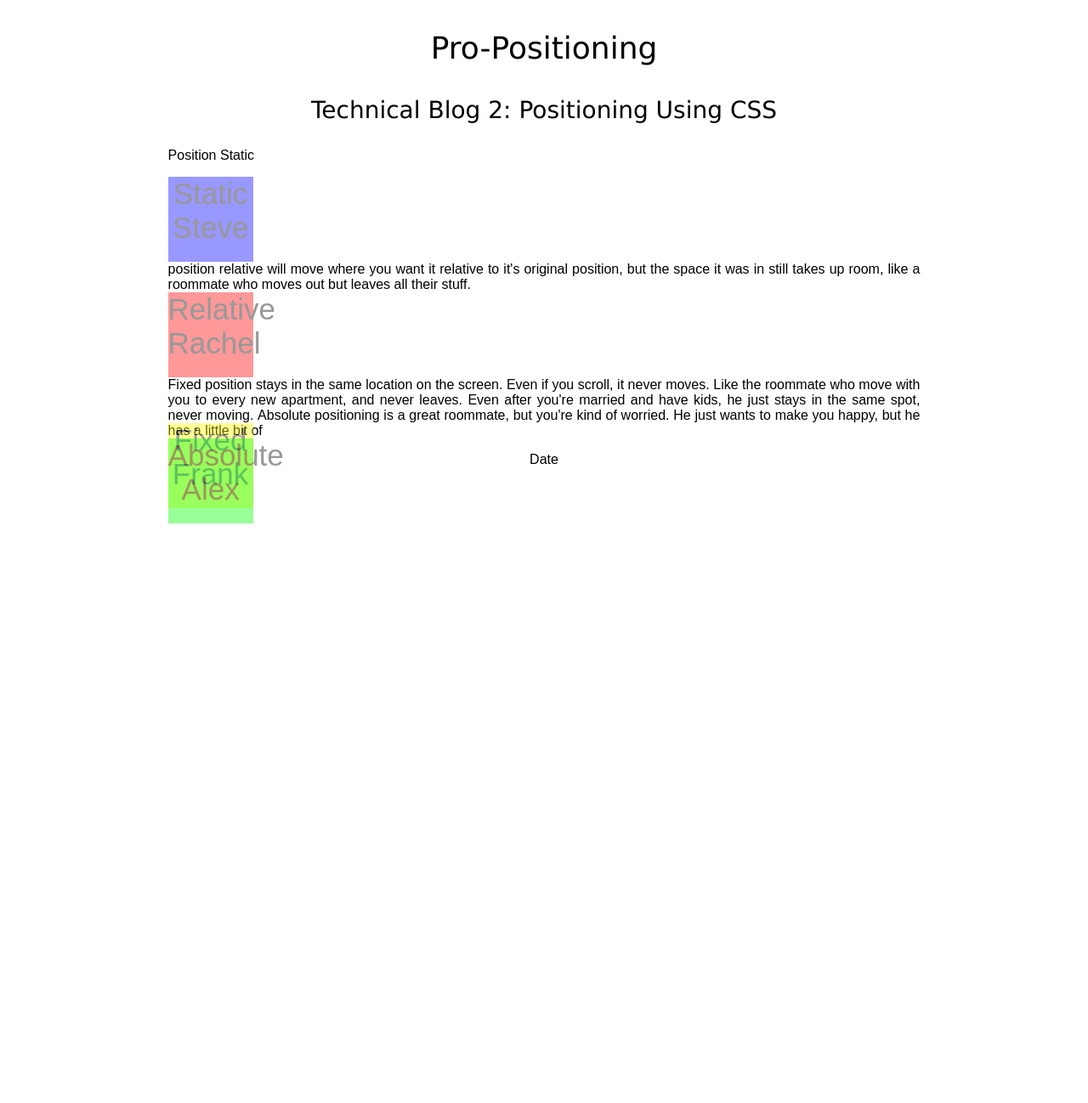
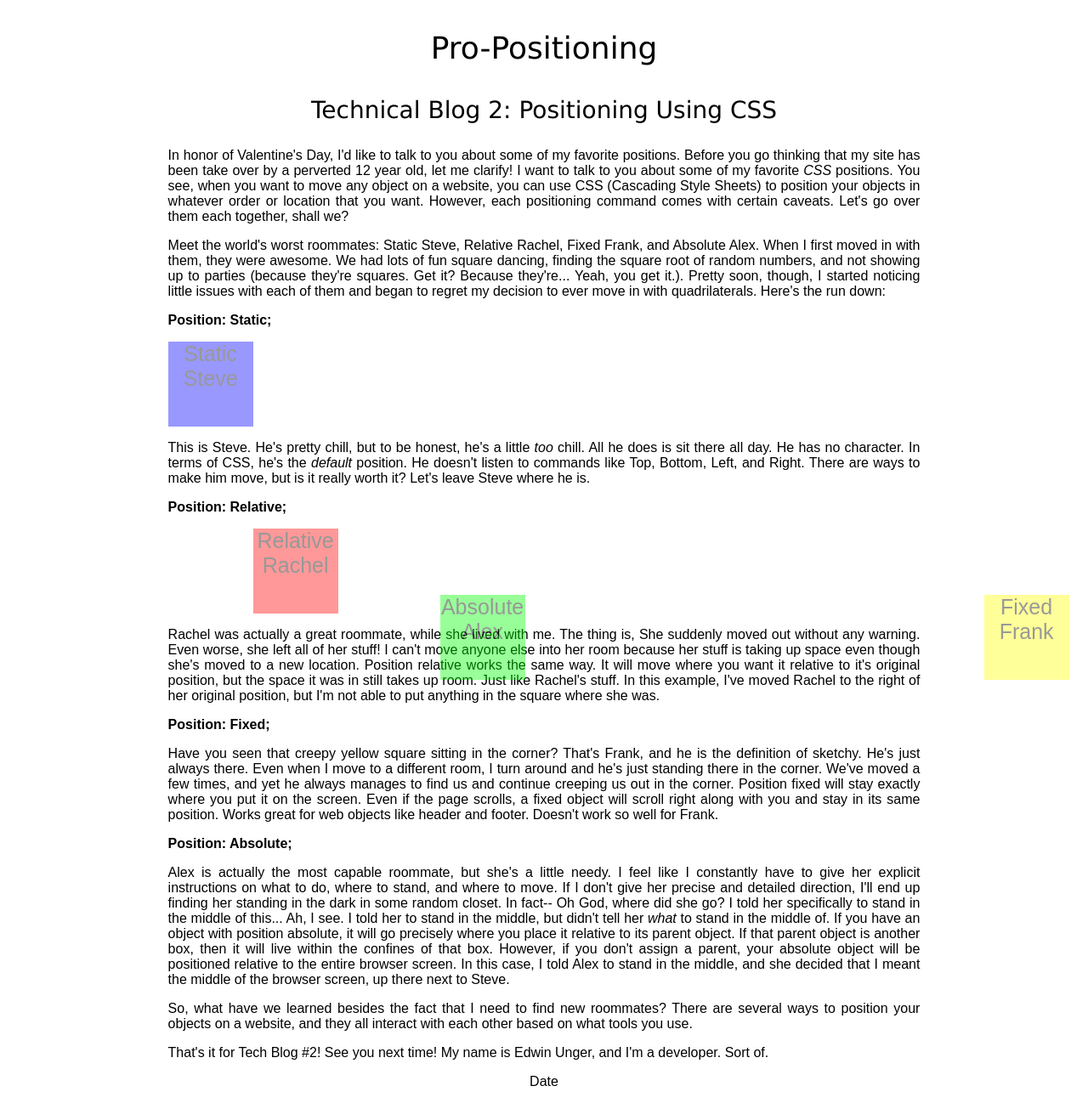
Before and after one commit to edwinunger/edwinunger.github.io, a Jekyll site: the page blog/t2-css-design.html, which Jekyll copies as it is, in a window 1280 px wide. Shown: the whole page at 85% size. Built offline with Jekyll 4.4.1, drawn with Linux system fonts in a browser that asks for light colours; before the commit the page ends 900 px from its top, so only the background shows below that.

Commit message:
Tech Blog #2

```diff
--- a/blog.html
+++ b/blog.html
@@ -22,8 +22,8 @@
   <div id="line5"></div>
 
   <a href="https://edwinunger.github.io/blog/2015-02-03-t1-git-blog.html"><span id="tech-blog-1">Tech Blog 1: Git Crackin'</span></a>
-  <a href="https://edwinunger.github.io/blog/2015-02-03-c1-chefs-kitchen.html"><span id="culture-blog-1">Culture Blog 1: Bistro Math</span>
-  <a href="https://edwinunger.github.io/blog/20145-02-13-t2"
+  <a href="https://edwinunger.github.io/blog/2015-02-03-c1-chefs-kitchen.html"><span id="culture-blog-1">Culture Blog 1: Bistro Math</span></a>
+  <a href="https://edwinunger.github.io/blog/20145-02-13-t2-css-design.html"><span id="tech-blog-2">Tech Blog 2: Pro-Positioning</span></a>
 </main>
 
 
--- a/blog/t2-css-design.html
+++ b/blog/t2-css-design.html
@@ -10,7 +10,7 @@
               width: 100px;
               background-color: #0000ff;
               opacity: .4;
-              font-size: 35px;
+              font-size: 25px;
               text-align: center;
     }
 
@@ -19,8 +19,9 @@
                 width: 100px;
                 background-color: #ff0000;
                 opacity: .4;
-                font-size: 35px;
+                font-size: 25px;
                 text-align: center;
+                left: 100px;
     }
 
     .fixed {position: fixed;
@@ -28,8 +29,10 @@
             width: 100px;
             background-color: #ffff00;
             opacity: .4;
-            font-size: 35px;
+            font-size: 25px;
             text-align: center;
+            margin-left: 75%;
+            bottom: 100px;
     }
 
     .absolute{position: absolute;
@@ -37,8 +40,10 @@
               width: 100px;
               background-color: #00ff00;
               opacity: .4;
-              font-size: 35px;
+              font-size: 25px;
               text-align: center;
+              margin-left: 25%;
+              bottom: 100px;
     }
 
   </style>
@@ -48,21 +53,45 @@
   <p class="subtitle">Technical Blog 2: Positioning Using CSS</p>
   <section class="blog">
   <p>
-
-    Position Static
+    In honor of Valentine's Day, I'd like to talk to you about some of my favorite positions. Before you go thinking that my site has been take over by a perverted 12 year old, let me clarify! I want to talk to you about some of my favorite <em>CSS</em> positions. You see, when you want to move any object on a website, you can use CSS (Cascading Style Sheets) to position your objects in whatever order or location that you want. However, each positioning command comes with certain caveats. Let's go over them each together, shall we?
+  <p>
+  </p>
+    Meet the world's worst roommates: Static Steve, Relative Rachel, Fixed Frank, and Absolute Alex. When I first moved in with them, they were awesome. We had lots of fun square dancing, finding the square root of random numbers, and not showing up to parties (because they're squares. Get it? Because they're... Yeah, you get it.). Pretty soon, though, I started noticing little issues with each of them and began to regret my decision to ever move in with quadrilaterals. Here's the run down:
+  </p>
+  <p>
+    <strong>Position: Static;</strong><br>
     <div class="static">Static Steve</div>
-
-    position relative will move where you want it relative to it's original position, but the space it was in still takes up room, like a roommate who moves out but leaves all their stuff.
+  </p>
+  <p>
+    This is Steve. He's pretty chill, but to be honest, he's a little <em>too</em> chill. All he does is sit there all day. He has no character. In terms of CSS, he's the <em>default</em> position. He doesn't listen to commands like Top, Bottom, Left, and Right. There are ways to make him move, but is it really worth it? Let's leave Steve where he is.
+  </p>
+  <p>
+    <strong>Position: Relative;</strong><br>
     <div class="relative">Relative Rachel</div>
-
-    Fixed position stays in the same location on the screen. Even if you scroll, it never moves. Like the roommate who move with you to every new apartment, and never leaves. Even after you're married and have kids, he just stays in the same spot, never moving.
+  </p>
+  <p>
+    Rachel was actually a great roommate, while she lived with me. The thing is, She suddenly moved out without any warning. Even worse, she left all of her stuff! I can't move anyone else into her room because her stuff is taking up space even though she's moved to a new location. Position relative works the same way. It will move where you want it relative to it's original position, but the space it was in still takes up room. Just like Rachel's stuff. In this example, I've moved Rachel to the right of her original position, but I'm not able to put anything in the square where she was.
+  </p>
+  <p>
+    <strong>Position: Fixed;</strong><br>
     <div class="fixed">Fixed Frank</div>
-
-
-    Absolute positioning is a great roommate, but you're kind of worried. He just wants to make you happy, but he has a little bit of
+  </p>
+  <p>
+    Have you seen that creepy yellow square sitting in the corner? That's Frank, and he is the definition of sketchy. He's just always there. Even when I move to a different room, I turn around and he's just standing there in the corner. We've moved a few times, and yet he always manages to find us and continue creeping us out in the corner. Position fixed will stay exactly where you put it on the screen. Even if the page scrolls, a fixed object will scroll right along with you and stay in its same position. Works great for web objects like header and footer. Doesn't work so well for Frank.
+  </p>
+  <p>
+    <strong>Position: Absolute;</strong><br>
     <div class="absolute">Absolute Alex</div>
   </p>
-
+  <p>
+    Alex is actually the most capable roommate, but she's a little needy. I feel like I constantly have to give her explicit instructions on what to do, where to stand, and where to move. If I don't give her precise and detailed direction, I'll end up finding her standing in the dark in some random closet. In fact-- Oh God, where did she go? I told her specifically to stand in the middle of this... Ah, I see. I told her to stand in the middle, but didn't tell her <em>what</em> to stand in the middle of. If you have an object with position absolute, it will go precisely where you place it relative to its parent object. If that parent object is another box, then it will live within the confines of that box. However, if you don't assign a parent, your absolute object will be positioned relative to the entire browser screen. In this case, I told Alex to stand in the middle, and she decided that I meant the middle of the browser screen, up there next to Steve.
+  </p>
+  <p>
+    So, what have we learned besides the fact that I need to find new roommates? There are several ways to position your objects on a website, and they all interact with each other based on what tools you use.
+  </p>
+  <p>
+    That's it for Tech Blog #2! See you next time! My name is Edwin Unger, and I'm a developer. Sort of.
+  </p>
   <p class="date">Date</p>
   </section>
 </main>
--- a/stylesheets/default.css
+++ b/stylesheets/default.css
@@ -105,8 +105,9 @@ main {margin-top: 80px;
               top: 125px;
               left: 10px;
               position: relative;
-              text-decoration: none;
+}
 
+a {text-decoration: none;
 }
 
 #line2 {height: 125px;
```
